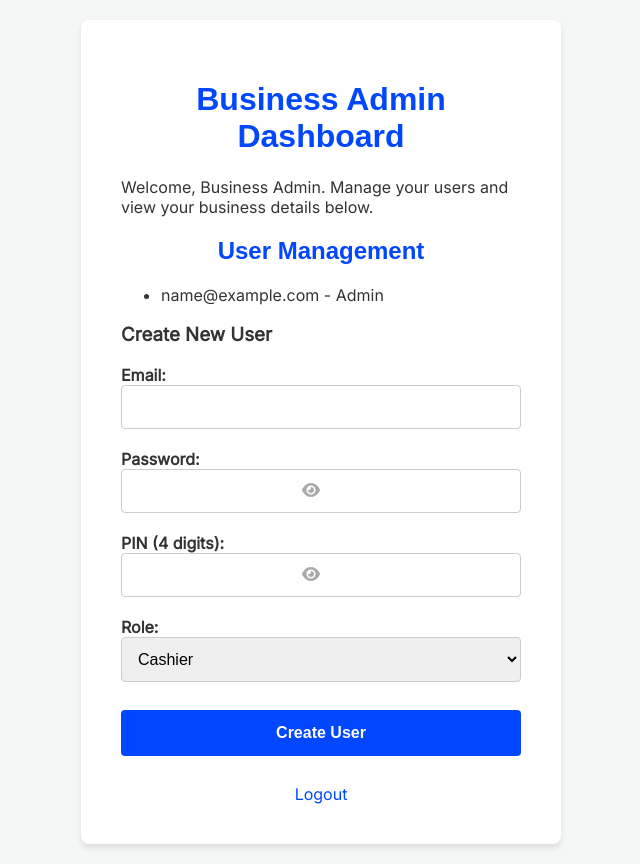
After one commit to mburuwhiz/Whiz_POS, a Node server app: page /business-admin in a window 1280 px wide. The commit adds this page. Shown: the whole page, without its empty margins (319-959 px from the left). Run offline with Node 20, Linux system fonts and the light colour scheme; a user stored in the database is signed in; tables that the repository leaves empty hold one stand-in row (values such as "Sample post"); some libraries are stand-ins or nearby versions.

Commit message:
feat: Implement role-based authentication and management workflow
This commit refactors the entire authentication and user management system to align with the multi-tiered roles defined in the project specification (Super Admin, Business Admin, POS User).

Key changes:
- **Super Admin Dashboard:** Created a new, protected `/super-admin` dashboard for the system owner.
- **Business Registration Moved:** Moved the business registration functionality from a public page to the Super Admin Dashboard, making it a truly secure, admin-only feature.
- **Business Admin Dashboard:** Created a new, protected `/business-admin` dashboard for business owners to manage their own users.
- **User Management for Admins:** Implemented API endpoints and a UI for Business Admins to create and view users within their specific business.
- **Refined POS Flow:** Created a dedicated `/pos-terminal` page as the final destination for successful PIN-based logins, representing the cashier's main interface.
- **Role-Based Redirects:** Updated the login logic to redirect users to the appropriate dashboard based on their role (Super Admin, Business Admin, or POS User).
- **Documentation:** Updated `ADMIN.md` and `phase.md` to reflect the new, more logical, and realistic workflow.

```diff
--- a/src/server/index.js
+++ b/src/server/index.js
@@ -33,16 +33,32 @@ const protect = (req, res, next) => {
         const token = authHeader.split(' ')[1];
         jwt.verify(token, process.env.JWT_SECRET, (err, decoded) => {
             if (err) {
-                // This will catch expired tokens, etc.
                 return res.status(401).redirect('/login');
             }
-            // You could attach the user to the request here if needed
-            // req.user = decoded;
+            req.user = decoded;
             next();
         });
     } else {
-        // No token, redirect to login
         res.status(401).redirect('/login');
+    }
+};
+
+// Middleware to check for Super Admin
+const isSuperAdmin = async (req, res, next) => {
+    const user = await User.findById(req.user.userId);
+    if (user && user.email === process.env.SUPER_ADMIN_EMAIL) {
+        next();
+    } else {
+        res.status(403).send('Forbidden: Not a Super Admin');
+    }
+};
+
+// Middleware to check for Business Admin
+const isBusinessAdmin = (req, res, next) => {
+    if (req.user.role === 'Admin') {
+        next();
+    } else {
+        res.status(403).send('Forbidden: Not a Business Admin');
     }
 };
 
@@ -58,15 +74,19 @@ app.get('/pos-login', (req, res) => {
     res.sendFile(path.join(__dirname, 'views/pos-login.html'));
 });
 
-app.get('/register-business', (req, res) => {
-    res.sendFile(path.join(__dirname, 'views/register-business.html'));
+app.get('/super-admin', protect, isSuperAdmin, (req, res) => {
+    res.sendFile(path.join(__dirname, 'views/super-admin.html'));
 });
 
-app.get('/dashboard', protect, (req, res) => {
-    res.sendFile(path.join(__dirname, 'views/dashboard.html'));
+app.get('/business-admin', protect, isBusinessAdmin, (req, res) => {
+    res.sendFile(path.join(__dirname, 'views/business-admin.html'));
 });
 
-// API endpoint to get users for a specific business
+app.get('/pos-terminal', protect, (req, res) => {
+    res.sendFile(path.join(__dirname, 'views/pos-terminal.html'));
+});
+
+// API endpoint to get users for a specific business (for POS)
 app.get('/api/users', async (req, res) => {
     try {
         const { apiKey } = req.query;
@@ -86,14 +106,20 @@ app.get('/api/users', async (req, res) => {
     }
 });
 
-app.post('/api/register-business', async (req, res) => {
+// API endpoint for Business Admin to get their own users
+app.get('/api/business-admin/users', protect, isBusinessAdmin, async (req, res) => {
     try {
-        const { businessName, email, password, pin, registrationCode } = req.body;
+        const adminUser = await User.findById(req.user.userId);
+        const users = await User.find({ business: adminUser.business }).select('email role');
+        res.json(users);
+    } catch (error) {
+        res.status(500).send('Error fetching users.');
+    }
+});
 
-        // Verify registration code
-        if (registrationCode !== process.env.REGISTRATION_CODE) {
-            return res.status(401).send('Invalid registration code.');
-        }
+app.post('/api/super-admin/register-business', protect, isSuperAdmin, async (req, res) => {
+    try {
+        const { businessName, email, password, pin } = req.body;
 
         // Create new business
         const business = new Business({ name: businessName });
@@ -115,6 +141,26 @@ app.post('/api/register-business', async (req, res) => {
     }
 });
 
+// API endpoint for Business Admin to create a new user
+app.post('/api/business-admin/users', protect, isBusinessAdmin, async (req, res) => {
+    try {
+        const { email, password, pin, role } = req.body;
+        const adminUser = await User.findById(req.user.userId);
+
+        const newUser = new User({
+            email,
+            password,
+            pin,
+            role,
+            business: adminUser.business,
+        });
+        await newUser.save();
+        res.status(201).json(newUser);
+    } catch (error) {
+        res.status(500).send('Error creating user.');
+    }
+});
+
 app.post('/login', async (req, res) => {
     try {
         const { email, password } = req.body;
@@ -131,10 +177,13 @@ app.post('/login', async (req, res) => {
             return res.status(400).send('Invalid email or password.');
         }
 
+        // Check user role for redirection
+        const userRole = user.email === process.env.SUPER_ADMIN_EMAIL ? 'SuperAdmin' : user.role;
+
         // Generate JWT
-        const token = jwt.sign({ userId: user._id }, process.env.JWT_SECRET, { expiresIn: '1h' });
+        const token = jwt.sign({ userId: user._id, role: userRole }, process.env.JWT_SECRET, { expiresIn: '1h' });
 
-        res.status(200).json({ token });
+        res.status(200).json({ token, role: userRole });
     } catch (error) {
         res.status(500).send('Error logging in.');
     }
@@ -157,7 +206,7 @@ app.post('/api/login/pin', async (req, res) => {
         }
 
         // Generate JWT
-        const token = jwt.sign({ userId: user._id }, process.env.JWT_SECRET, { expiresIn: '1h' });
+        const token = jwt.sign({ userId: user._id, role: user.role }, process.env.JWT_SECRET, { expiresIn: '1h' });
 
         res.status(200).json({ token });
     } catch (error) {
--- /dev/null
+++ b/src/server/views/business-admin.html
@@ -0,0 +1,129 @@
+<!DOCTYPE html>
+<html lang="en">
+<head>
+    <meta charset="UTF-8">
+    <meta name="viewport" content="width=device-width, initial-scale=1.0">
+    <title>WHIZ POS v2.0 - Business Admin</title>
+    <link rel="stylesheet" href="/css/style.css">
+    <link href="https://fonts.googleapis.com/css2?family=Poppins:wght@700&family=Inter&display=swap" rel="stylesheet">
+    <link rel="stylesheet" href="https://cdnjs.cloudflare.com/ajax/libs/font-awesome/6.0.0-beta3/css/all.min.css">
+</head>
+<body>
+    <div class="container">
+        <h1>Business Admin Dashboard</h1>
+        <p>Welcome, Business Admin. Manage your users and view your business details below.</p>
+
+        <div id="user-management-section">
+            <h2>User Management</h2>
+            <ul id="user-list"></ul>
+
+            <h3>Create New User</h3>
+            <form id="create-user-form">
+                <div>
+                    <label for="email">Email:</label>
+                    <input type="email" id="email" name="email" required>
+                </div>
+                <div>
+                    <label for="password">Password:</label>
+                    <div class="password-wrapper">
+                        <input type="password" id="password" name="password" required>
+                        <button type="button" class="toggle-password"><i class="fa-solid fa-eye"></i></button>
+                    </div>
+                </div>
+                <div>
+                    <label for="pin">PIN (4 digits):</label>
+                    <div class="password-wrapper">
+                        <input type="password" id="pin" name="pin" required pattern="\d{4}" title="PIN must be 4 digits" maxlength="4">
+                        <button type="button" class="toggle-password"><i class="fa-solid fa-eye"></i></button>
+                    </div>
+                </div>
+                <div>
+                    <label for="role">Role:</label>
+                    <select id="role" name="role">
+                        <option value="Cashier">Cashier</option>
+                        <option value="Manager">Manager</option>
+                        <option value="Stock Clerk">Stock Clerk</option>
+                    </select>
+                </div>
+                <button type="submit">Create User</button>
+            </form>
+        </div>
+
+        <a href="#" id="logout-button">Logout</a>
+    </div>
+
+    <script>
+        document.getElementById('logout-button').addEventListener('click', (e) => {
+            e.preventDefault();
+            localStorage.removeItem('token');
+            window.location.href = '/login';
+        });
+
+        const token = localStorage.getItem('token');
+        const userList = document.getElementById('user-list');
+        const createUserForm = document.getElementById('create-user-form');
+
+        async function fetchUsers() {
+            try {
+                const response = await fetch('/api/business-admin/users', {
+                    headers: { 'Authorization': `Bearer ${token}` }
+                });
+                const users = await response.json();
+                userList.innerHTML = '';
+                users.forEach(user => {
+                    const li = document.createElement('li');
+                    li.textContent = `${user.email} - ${user.role}`;
+                    userList.appendChild(li);
+                });
+            } catch (error) {
+                console.error('Error fetching users:', error);
+            }
+        }
+
+        createUserForm.addEventListener('submit', async (e) => {
+            e.preventDefault();
+            const formData = new FormData(e.target);
+            const data = Object.fromEntries(formData.entries());
+
+            try {
+                const response = await fetch('/api/business-admin/users', {
+                    method: 'POST',
+                    headers: {
+                        'Content-Type': 'application/json',
+                        'Authorization': `Bearer ${token}`
+                    },
+                    body: JSON.stringify(data),
+                });
+
+                if (response.ok) {
+                    alert('User created successfully!');
+                    e.target.reset();
+                    fetchUsers();
+                } else {
+                    alert(await response.text());
+                }
+            } catch (error) {
+                alert('An error occurred during user creation.');
+            }
+        });
+
+        document.querySelectorAll('.toggle-password').forEach(button => {
+            button.addEventListener('click', () => {
+                const passwordInput = button.parentElement.querySelector('input');
+                const icon = button.querySelector('i');
+                if (passwordInput.type === 'password') {
+                    passwordInput.type = 'text';
+                    icon.classList.remove('fa-eye');
+                    icon.classList.add('fa-eye-slash');
+                } else {
+                    passwordInput.type = 'password';
+                    icon.classList.remove('fa-eye-slash');
+                    icon.classList.add('fa-eye');
+                }
+            });
+        });
+
+        fetchUsers();
+    </script>
+</body>
+</html>
--- a/src/server/views/pos-login.html
+++ b/src/server/views/pos-login.html
@@ -107,7 +107,7 @@
                     if (response.ok) {
                         const { token } = await response.json();
                         localStorage.setItem('token', token);
-                        window.location.href = '/dashboard';
+                        window.location.href = '/pos-terminal';
                     } else {
                         alert(await response.text());
                     }
```
Also changed, not shown: ADMIN.md (+19 -16 lines), phase.md (+1 -1 lines), src/server/views/dashboard.html (deleted, +0 -44 lines), src/server/views/login.html (+9 -3 lines), src/server/views/pos-terminal.html (added, +26 -0 lines), src/server/views/register-business.html (deleted, +0 -103 lines), src/server/views/super-admin.html (added, +100 -0 lines), 1 other file.
